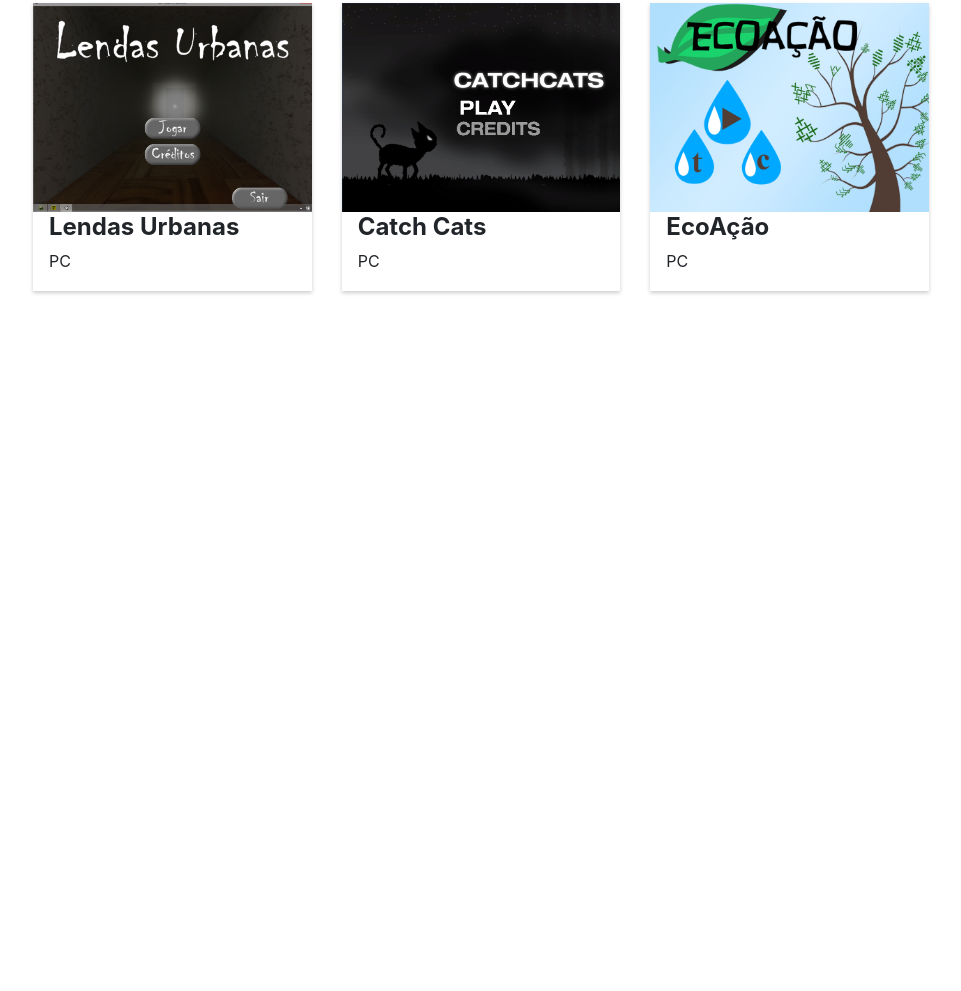
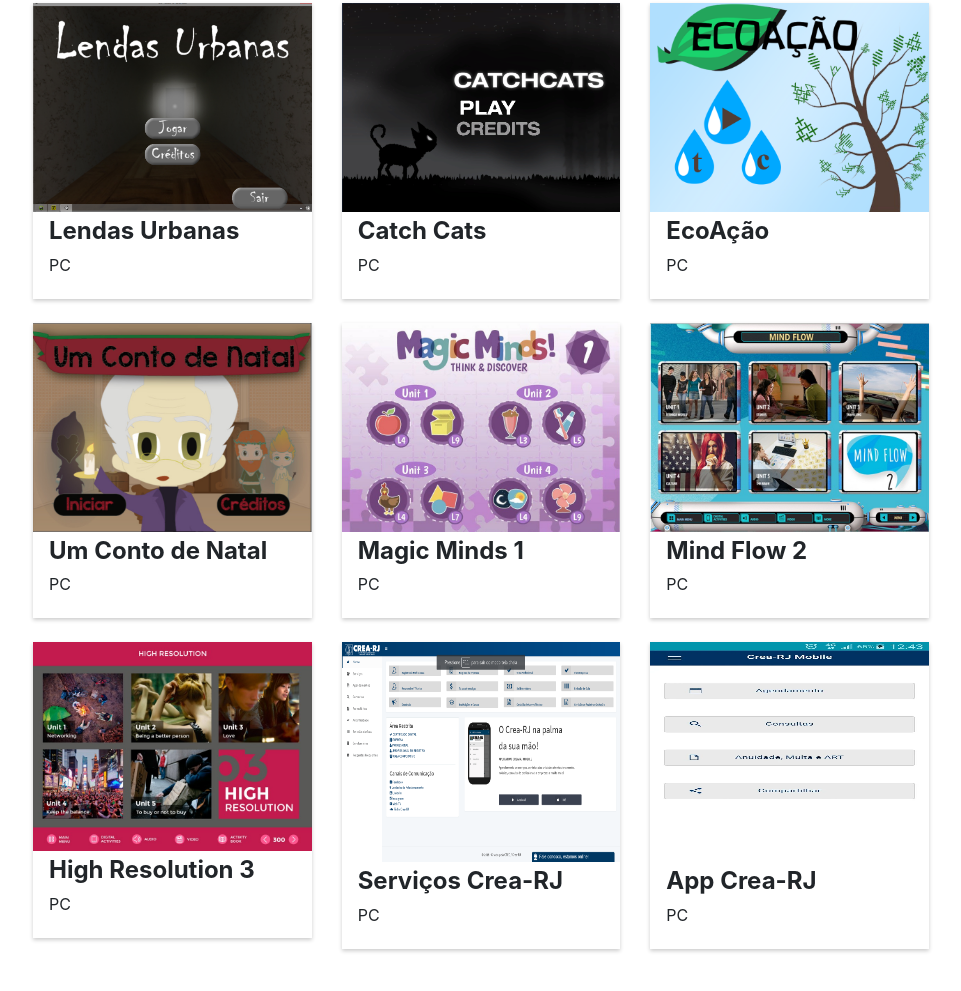
Before and after one commit to angelluspaixao/angelluspaixao.github.io, a website: page index.html in a window 1280 px wide. Shown: the part 2993-3984 px from the top of the page, without its empty margins (159-1120 px from the left). Before the commit the page ends 3653 px from the top, so only its background shows below. Drawn offline with Linux system fonts and the light colour scheme.

Commit message:
Adicionados novos cards

```diff
--- a/index.html
+++ b/index.html
@@ -204,8 +204,10 @@
 					</h2>
 
 					<div class="content-portfolio">
+						<!-- SESSÃO 1 -->
 						<div class="row">
 
+							<!-- CARD 1 -->
 							<div class="col-md-4">
 								<div class="item-portfolio">
 									<img src="public/img/portfolio/cover-pf-01.png" alt="Avatar" class="cover-portfolio">
@@ -216,6 +218,7 @@
 								</div>
 							</div>
 
+							<!-- CARD 2 -->
 							<div class="col-md-4">
 								<div class="item-portfolio">
 									<img src="public/img/portfolio/cover-pf-02.jpg" alt="Avatar" class="cover-portfolio">
@@ -226,6 +229,7 @@
 								</div>
 							</div>
 
+							<!-- CARD 3 -->
 							<div class="col-md-4">
 								<div class="item-portfolio">
 									<img src="public/img/portfolio/cover-pf-03.png" alt="Avatar" class="cover-portfolio">
@@ -237,6 +241,88 @@
 							</div>
 
 						</div>
+
+						<!-- ESPAÇAMENTO -->
+						<div class="espaco">&nbsp;</div>
+
+						<!-- SESSÃO 2 -->
+						<div class="row">
+
+								<!-- CARD 4 -->
+								<div class="col-md-4">
+									<div class="item-portfolio">
+										<img src="public/img/portfolio/cover-pf-04.jpg" alt="Avatar" class="cover-portfolio">
+										<div class="container-portfolio">
+											<h4><b>Um Conto de Natal</b></h4>
+											<p>PC</p>
+										</div>
+									</div>
+								</div>
+
+								<!-- CARD 5 -->
+								<div class="col-md-4">
+									<div class="item-portfolio">
+										<img src="public/img/portfolio/cover-pf-05.jpeg" alt="Avatar" class="cover-portfolio">
+										<div class="container-portfolio">
+											<h4><b>Magic Minds 1</b></h4>
+											<p>PC</p>
+										</div>
+									</div>
+								</div>
+
+								<!-- CARD 6 -->
+								<div class="col-md-4">
+									<div class="item-portfolio">
+										<img src="public/img/portfolio/cover-pf-06.jpeg" alt="Avatar" class="cover-portfolio">
+										<div class="container-portfolio">
+											<h4><b>Mind Flow 2</b></h4>
+											<p>PC</p>
+										</div>
+									</div>
+								</div>
+
+							</div>
+
+							<!-- ESPAÇAMENTO -->
+						<div class="espaco">&nbsp;</div>
+
+						<!-- SESSÃO 3 -->
+						<div class="row">
+
+								<!-- CARD 7 -->
+								<div class="col-md-4">
+									<div class="item-portfolio">
+										<img src="public/img/portfolio/cover-pf-07.jpeg" alt="Avatar" class="cover-portfolio">
+										<div class="container-portfolio">
+											<h4><b>High Resolution 3</b></h4>
+											<p>PC</p>
+										</div>
+									</div>
+								</div>
+
+								<!-- CARD 8 -->
+								<div class="col-md-4">
+									<div class="item-portfolio">
+										<img src="public/img/portfolio/cover-pf-08.png" alt="Avatar" class="cover-portfolio item-portfolio-hd">
+										<div class="container-portfolio">
+											<h4><b>Serviços Crea-RJ</b></h4>
+											<p>PC</p>
+										</div>
+									</div>
+								</div>
+
+								<!-- CARD 9 -->
+								<div class="col-md-4">
+									<div class="item-portfolio">
+										<img src="public/img/portfolio/cover-pf-09.webp" alt="Avatar" class="cover-portfolio item-portfolio-hd">
+										<div class="container-portfolio">
+											<h4><b>App Crea-RJ</b></h4>
+											<p>PC</p>
+										</div>
+									</div>
+								</div>
+
+							</div>
 					</div>
 				</div>
 			</section>
--- a/public/css/style.css
+++ b/public/css/style.css
@@ -189,22 +189,33 @@
 	width: 100%;
 	height: auto;
 	float: left;
+	margin-bottom: 5%;
 }
 
 .container-portfolio{
-	padding: 2px 16px;
+	padding: 6px 16px;
 }
 
 .cover-portfolio{
 	width: 100%;
+	/* border-radius: 5px 5px 0 0; */
 }
 
 .item-portfolio{
 	box-shadow: 0 2px 4px 0 rgba(0,0,0,0.2);
-    transition: 0.3s;
+	transition: 0.3s;
+	/* border-radius: 5px; */
+}
+
+.item-portfolio-hd {
+	height: 220px;
 }
 
 .item-portfolio:hover{
 	box-shadow: 0 8px 16px 0 rgba(0,0,0,0.2);
     transition: 0.3s;
 }
+
+.espaco {
+	height: 2%;
+}
```
Also changed, not shown: public/img/portfolio/cover-pf-05.jpeg (added), public/img/portfolio/cover-pf-06.jpeg (added), public/img/portfolio/cover-pf-07.jpeg (added), public/img/portfolio/cover-pf-08.png (added), public/img/portfolio/cover-pf-09.webp (added).
